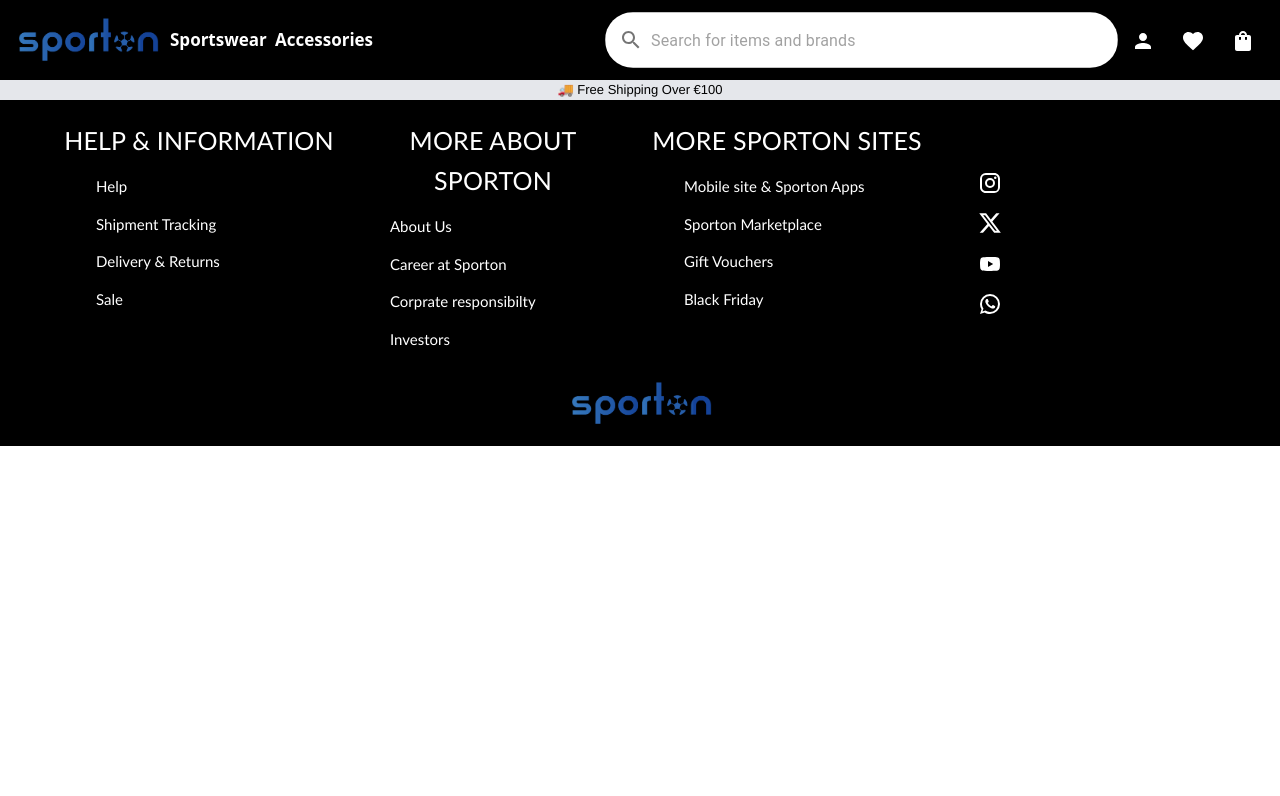
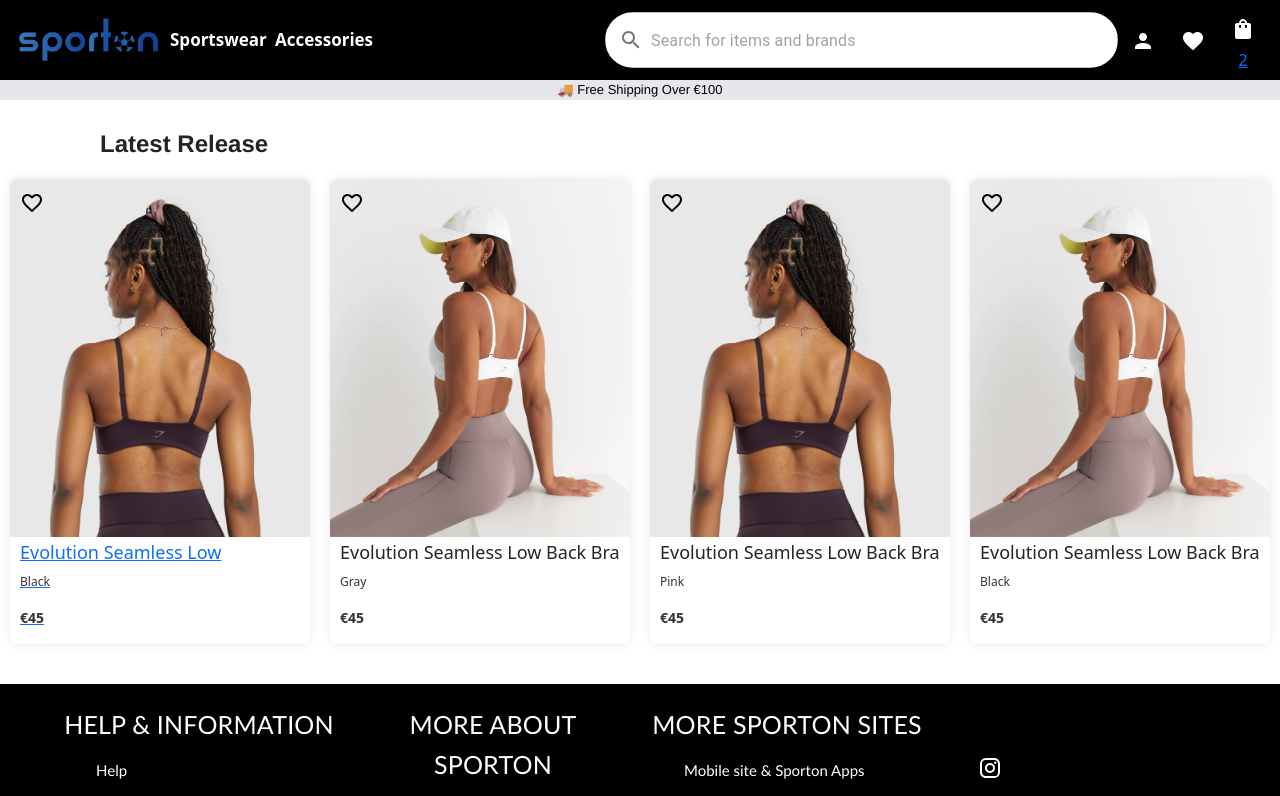
Before and after one commit to sannyralph/e-commerce, a React (Create React App) app: page /ProductCard in a window 1280 px wide. Shown: the top 796 px of the page. Built offline with nearby package versions, Linux system fonts and the light colour scheme.

Commit message:
link product dets

```diff
--- a/src/App.js
+++ b/src/App.js
@@ -6,6 +6,10 @@
 import SignInSide from "./components/Signup/signup"
 import CartPage from "./components/Cart/cart"
 import Hero from "./components/Hero/hero"
+import ProductCard from "./components/Cards/cards"
+import Slider from "./components/Carousel/carousel"
+import AddPage from "./components/Carousel/addPage"
+import ProductPage from "./components/ProductPage/producttPage"
 import { Route, BrowserRouter, Routes } from 'react-router-dom';
 
 
@@ -22,6 +26,10 @@
             <Route path='/' element={<Hero/>}/>
             <Route path="/SignInSide" element={<SignInSide/>} />
             <Route path="/cart" element={<CartPage/>} />
+            <Route path="/ProductCard" element={<ProductCard/>} />
+            <Route path="/slider" element={<Slider/>} />
+            <Route path="/AddPage" element={<AddPage/>} />
+            <Route path="/ProductPage" element={<ProductPage/>} />
           </Routes>
           <Footer/>
          </BrowserRouter>
--- a/src/components/Cards/cards.jsx
+++ b/src/components/Cards/cards.jsx
@@ -1,10 +1,11 @@
 import React, { useState } from "react";
 import "./Cards.css";
-import imgTest1 from "./../../assets/images/test1.webp";
+// import imgTest1 from "./../../assets/images/test1.webp";
 import imgTest2 from "./../../assets/images/test2.webp";
 import imgTest3 from "./../../assets/images/test3.webp";
-import imgTest4 from "./../../assets/images/test4.webp";
+// import imgTest4 from "./../../assets/images/test4.webp";
 import FavoriteBorderIcon from '@mui/icons-material/FavoriteBorder';
+import {Link} from 'react-router-dom'
 
 const ProductCard = ({ item }) => {
   const [hovered, setHovered] = useState(false);
@@ -24,6 +25,7 @@
           <h1 className="ProductCard-header">Latest Release</h1>
         </div>
       <div className="productCard-container">
+      <Link to="/ProductPage">
       <div className="product-card" onMouseEnter={handleMouseEnter} onMouseLeave={handleMouseLeave}>
       <div className="product-image-container">
         <img
@@ -32,7 +34,7 @@
           className="product-image"
         />
         {hovered && (
-          <img src={imgTest2} alt="Alternate Image" className="hover-image" />
+          <img src={imgTest2} alt="modelpost" className="hover-image" />
         )}
         <div className="heart-icon"><FavoriteBorderIcon /></div>
         {hovered && (
@@ -57,6 +59,8 @@
         {/* Additional information here */}
       </div>
     </div>
+      </Link>
+
     <div className="product-card" onMouseEnter={handleMouseEnter} onMouseLeave={handleMouseLeave}>
       <div className="product-image-container">
         <img
@@ -65,7 +69,7 @@
           className="product-image"
         />
         {hovered && (
-          <img src={imgTest3} alt="Alternate Image" className="hover-image" />
+          <img src={imgTest3} alt="modelpost" className="hover-image" />
         )}
         <div className="heart-icon"><FavoriteBorderIcon /></div>
         {hovered && (
@@ -131,7 +135,7 @@
           className="product-image"
         />
         {hovered && (
-          <img src={imgTest3} alt="Alternate Image" className="hover-image" />
+          <img src={imgTest3} alt="modelpost" className="hover-image" />
         )}
         <div className="heart-icon"><FavoriteBorderIcon /></div>
         {hovered && (
--- a/src/components/Navbar/navBar.jsx
+++ b/src/components/Navbar/navBar.jsx
@@ -110,6 +110,7 @@
           {" "}
           <ShoppingBagIcon />{" "}
         </Button>
+        <div pill color="denger">{2}</div>
        </Link>
       </Container>
     </Navbar>
```
